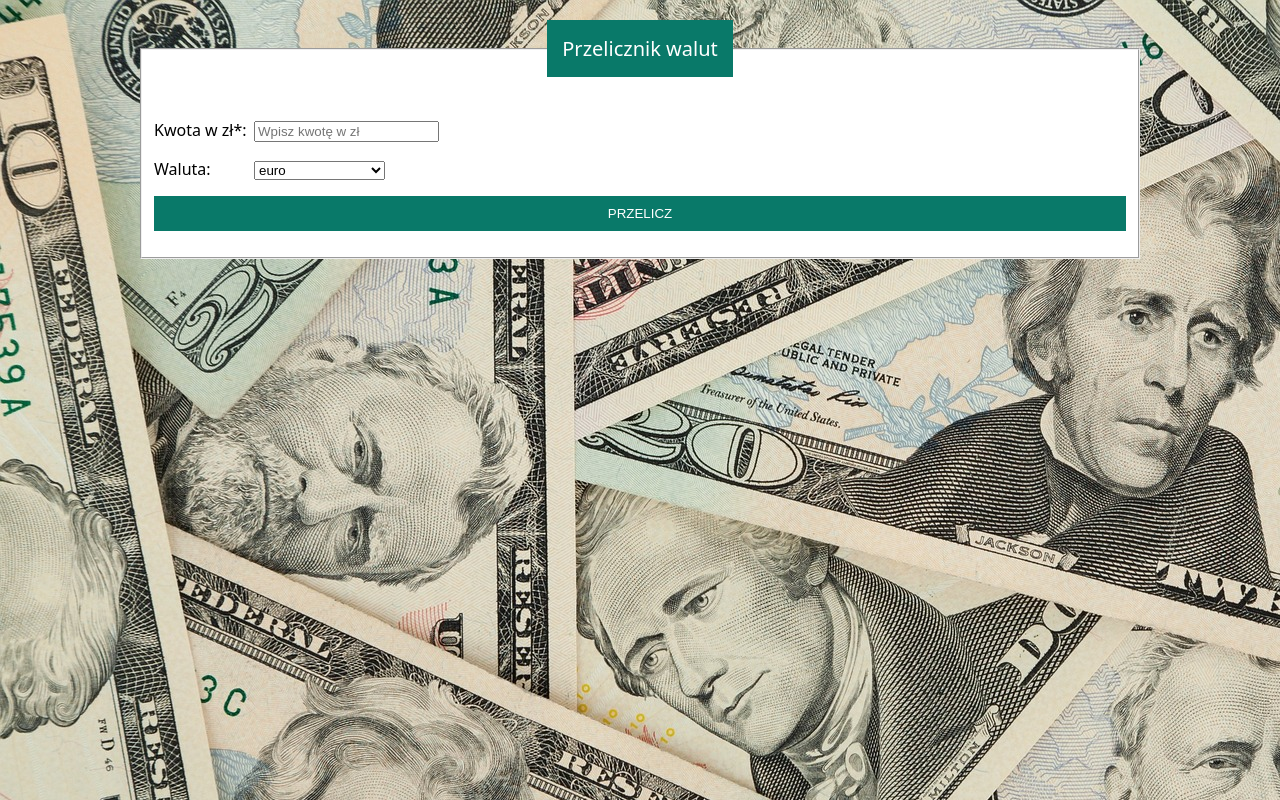
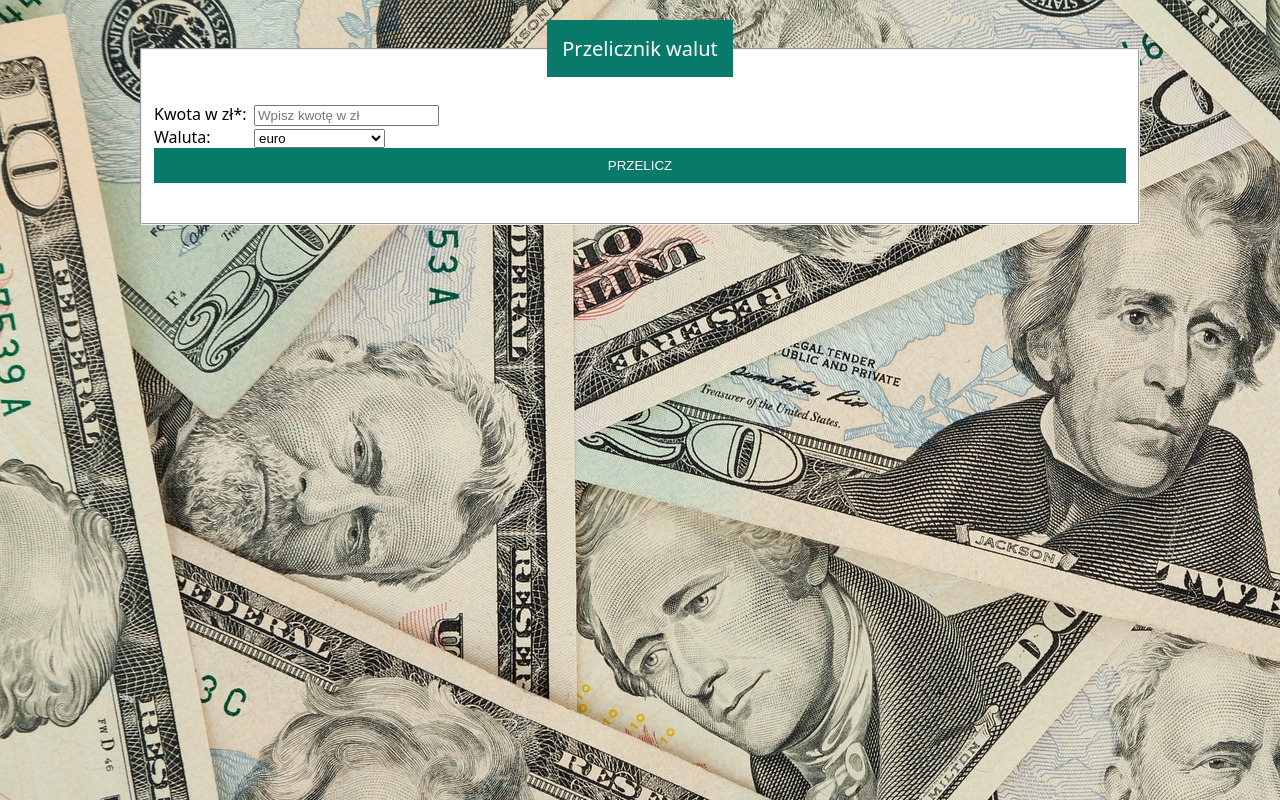
Before and after one commit to blankapalucka/currency-converter-react, a React (Create React App) app: page / in a window 1280 px wide. Built offline with nearby package versions, Linux system fonts and the light colour scheme.

Commit message:
changing paragraphs to div

```diff
--- a/src/Form/index.js
+++ b/src/Form/index.js
@@ -1,11 +1,11 @@
 import React, { useState } from 'react';
 import "./style.css";
-import { currencies } from '../currencies';
+import { currencies } from './currencies';
 import { Result } from './Result';
 
 
 export const Form = ({ calculateResult, result }) => {
-  const [currency, setCurrency] = useState(currencies[0].abbr);
+  const [currency, setCurrency] = useState(currencies[0].short);
   const [amount, setAmount] = useState("");
 
   const onSubmit = (event) => {
@@ -19,7 +19,7 @@ export const Form = ({ calculateResult, result }) => {
       <fieldset className="form__fieldset">
         <legend className="form__legend">Przelicznik walut
         </legend>
-        <p>
+        <div>
           <label>
             <span className="form__labelText">
               Kwota w zł*:
@@ -33,8 +33,8 @@ export const Form = ({ calculateResult, result }) => {
               required
               placeholder="Wpisz kwotę w zł" />
           </label>
-        </p>
-        <p>
+        </div>
+        <div>
           <label>
             <span className="form__labelText">
               Waluta:
@@ -45,27 +45,27 @@ export const Form = ({ calculateResult, result }) => {
 
               {currencies.map((currency => (
                 <option
-                  key={currency.abbr}
-                  value={currency.abbr}
+                  key={currency.short}
+                  value={currency.short}
                 >
                   {currency.name}
                 </option>
               )))}
             </select>
           </label>
-        </p>
-        <p>
-          <button className="form__button"
-            onClick={() => calculateResult(currency, amount)}>PRZELICZ</button>
-        </p>
-        <p>
+        </div>
+        <div>
+          <button className="form__button">PRZELICZ</button>
+        </div>
+        <div>
           <label>
             <span className="form__result">
+              <Result result={result} />
             </span>
           </label>
-        </p>
+        </div>
       </fieldset>
-      <Result result={result} />
+
     </form>
   );
 };
```
